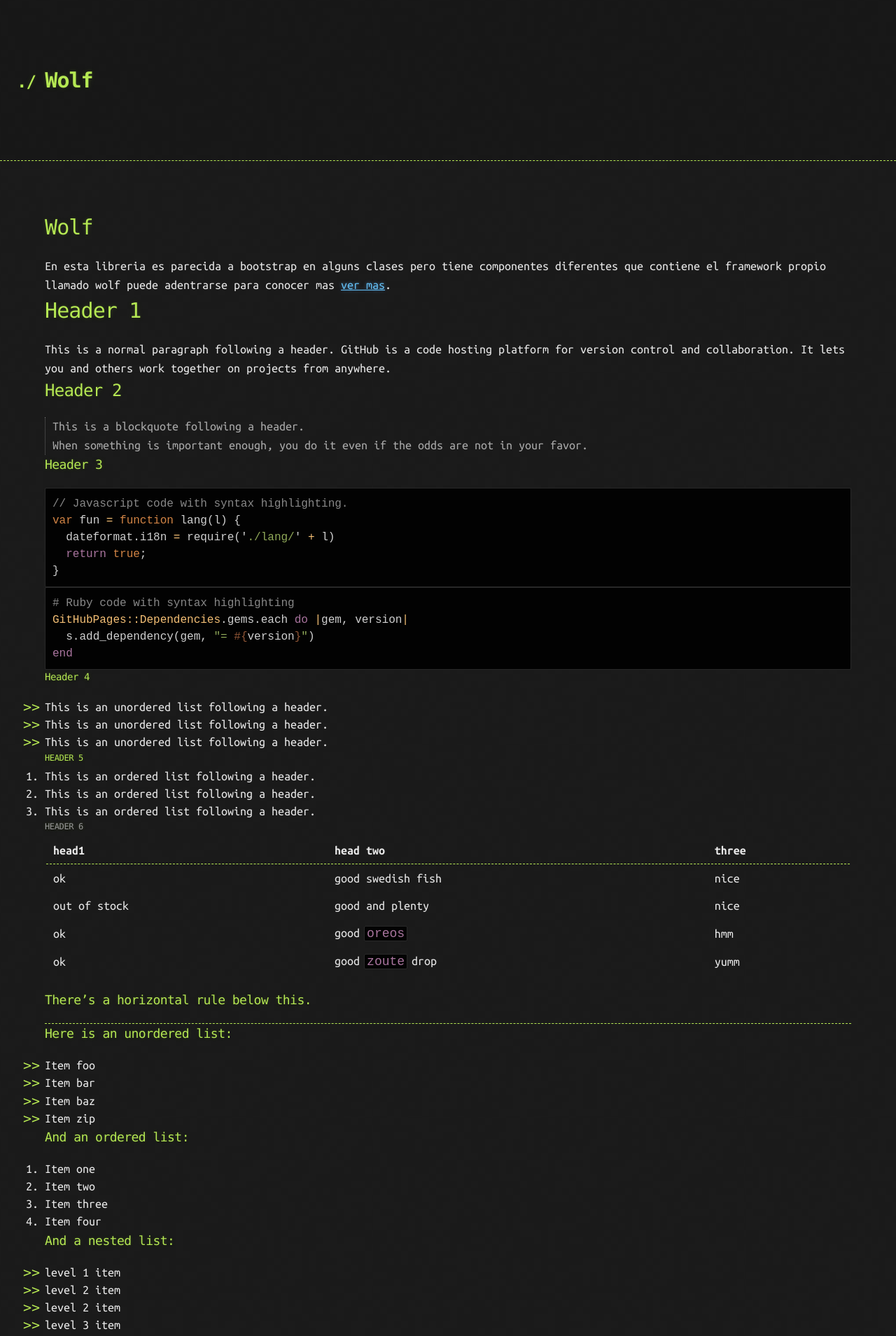
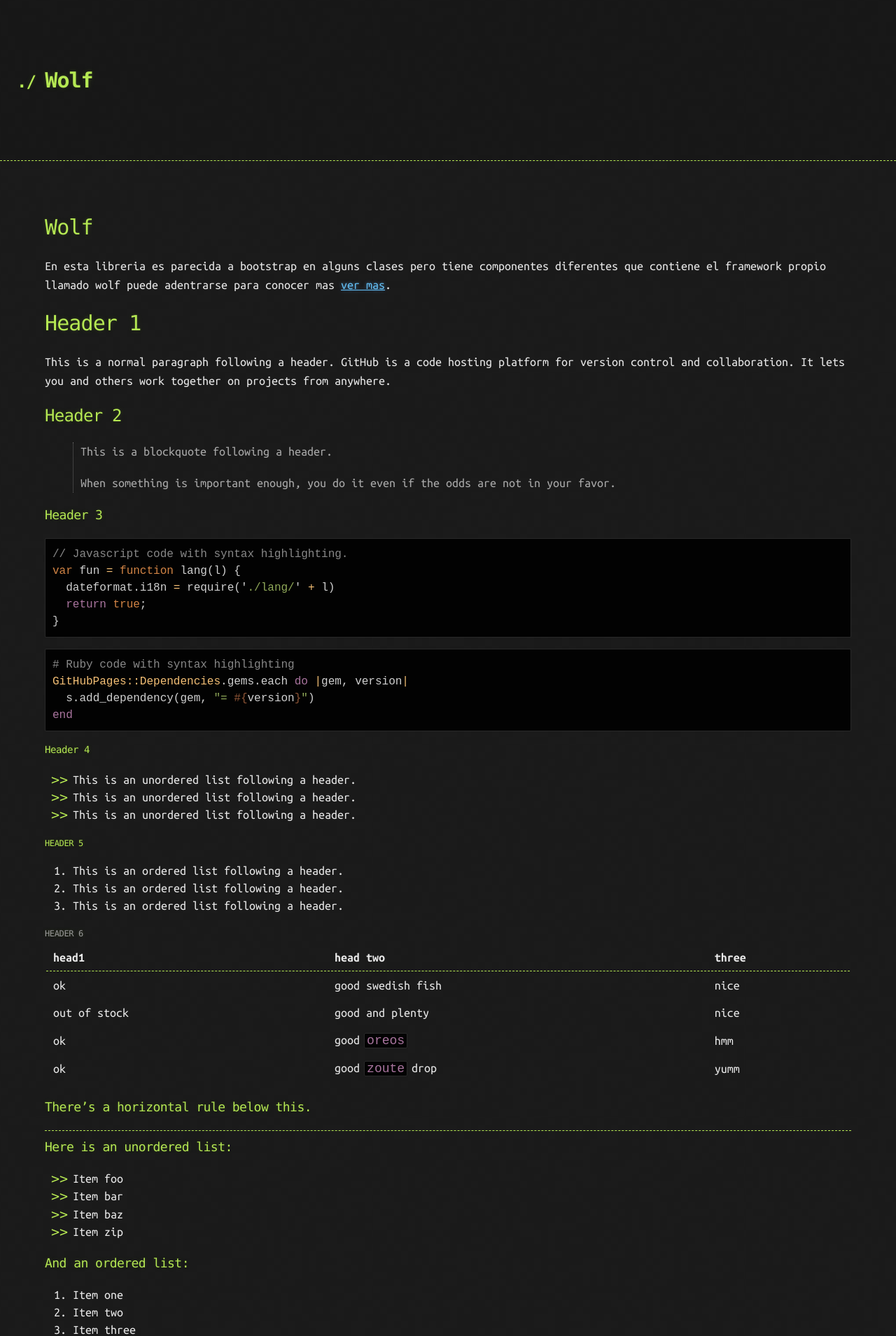
Before and after one commit to NinjaDiaz007/Block, a Jekyll site: the page built from index.md, in a window 1280 px wide. Shown: the top 1909 px of the page at 70% size. Built offline with Jekyll 4.4.1, drawn with Linux system fonts in a browser that asks for light colours; our own code applies the rules of GitHub Pages for plain Markdown files.

Commit message:
Add files via upload

```diff
--- a/assets/css/wolf.css
+++ b/assets/css/wolf.css
@@ -3,12 +3,6 @@
 */
 
 @import url('https://fonts.googleapis.com/css2?family=Ubuntu+Mono:ital,wght@0,400;0,700;1,400;1,700&display=swap');
-
-*,*::after,*::before{
-    box-sizing: border-box;
-    padding: 0;
-    margin: 0;
-}
 
 :root{
     --fondo: #dfdfdf;
@@ -25,29 +19,6 @@
     font-size: 18px;
 }
 
-p{
-    line-height: 27px;
-}
-
-h1 {
-    font-size: 2em;
-}
-h2 {
-    font-size: 1.8em;
-}
-h3 {
-    font-size: 1.6em;
-}
-h4 {
-    font-size: 1.4em;
-}
-h5 {
-    font-size: 1.2em;
-}
-h6 {
-    font-size: 1em;
-}
-
 hr{
     box-sizing: content-box;
     height: 0;
@@ -62,11 +33,6 @@
     border-style: none;
     vertical-align: top;
     width: 100%;
-}
-
-code,kbd,samp {
-  font-family: monospace, monospace;
-  font-size: 1em;
 }
 
 button,input,optgroup,select,textarea {
```
